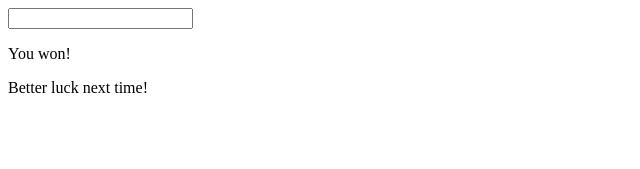
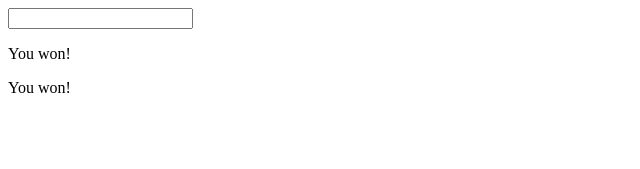
Before and after one commit to zanuarts/a-wordle-on-tdd-in-vuejs, a Vue app in the folder wordle/: page / in a window 1280 px wide. Shown: the top 169 px of the page, without its empty margins (0-640 px from the left). Built offline with nearby package versions, Linux system fonts and the light colour scheme.

Commit message:
refactor

```diff
--- a/wordle/src/components/WordleBoard.vue
+++ b/wordle/src/components/WordleBoard.vue
@@ -1,5 +1,5 @@
 <script setup lang="ts">
-import { VICTORY_MESSAGE } from "@/settings";
+import { VICTORY_MESSAGE, DEFEAT_MESSAGE } from "@/settings";
 
 defineProps<{
   wordOfTheDay: string;
@@ -9,5 +9,5 @@ defineProps<{
 <template>
   <input type="text" />
   <p>{{ VICTORY_MESSAGE }}</p>
-  <p>Better luck next time!</p>
+  <p>{{ DEFEAT_MESSAGE }}</p>
 </template>
--- a/wordle/src/settings.ts
+++ b/wordle/src/settings.ts
@@ -1 +1,2 @@
 export const VICTORY_MESSAGE = "You won!";
+export const DEFEAT_MESSAGE = "You won!";
```
Also changed, not shown: 1 other file (tests, documents, lock files or other folders).
